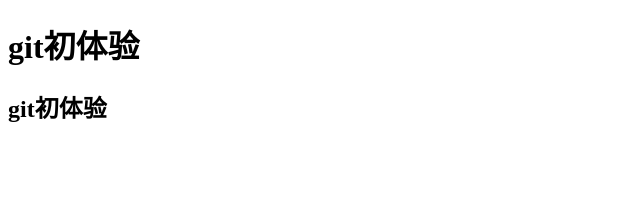
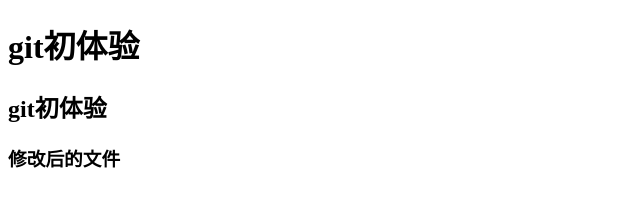
Before and after one commit to chenjunjie001/Project_2, a plain HTML site: page index.html in a window 1280 px wide. Shown: the whole page, without its empty margins (0-640 px from the left). Drawn offline with Linux system fonts and the light colour scheme.

Commit message:
修改了index.html中的内容

```diff
--- a/index.html
+++ b/index.html
@@ -9,5 +9,6 @@
   <body>
     <h1>git初体验</h1>
     <h2>git初体验</h2>
+    <h3>修改后的文件</h3>
   </body>
 </html>
```
